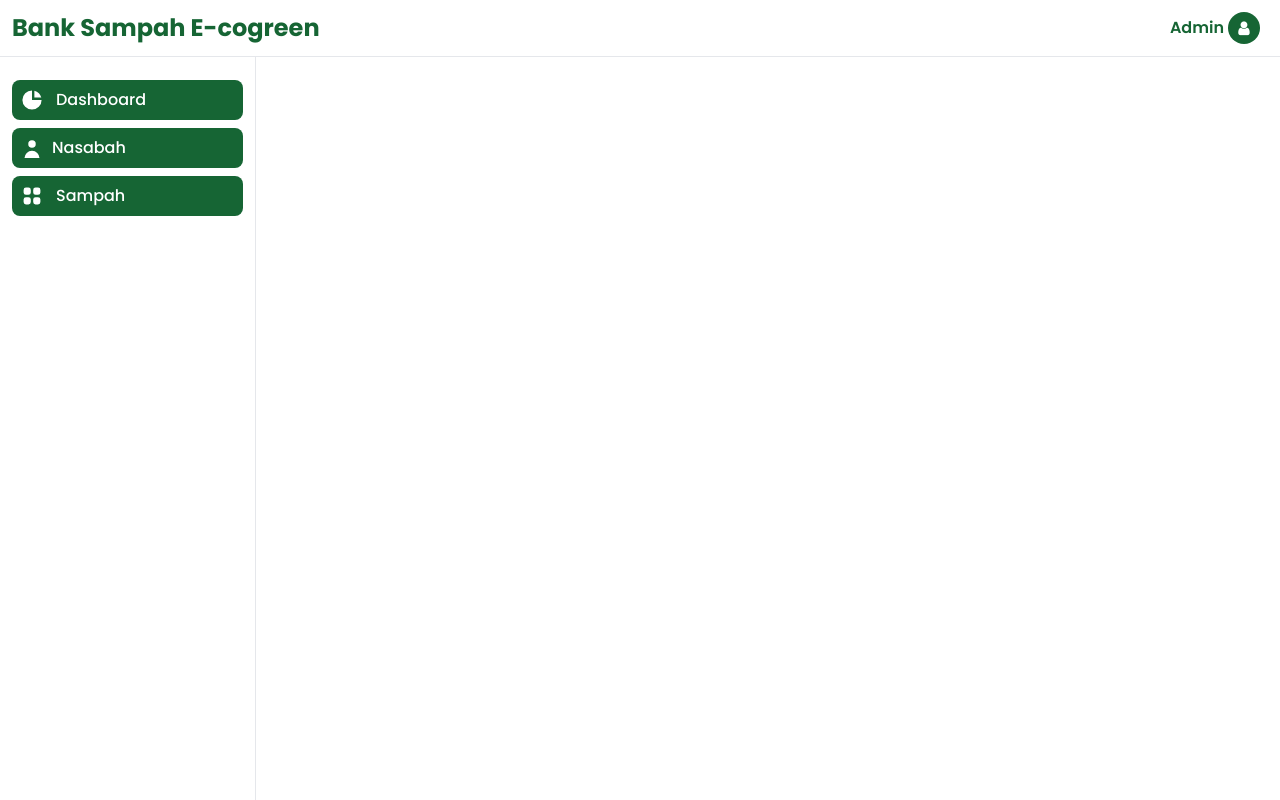
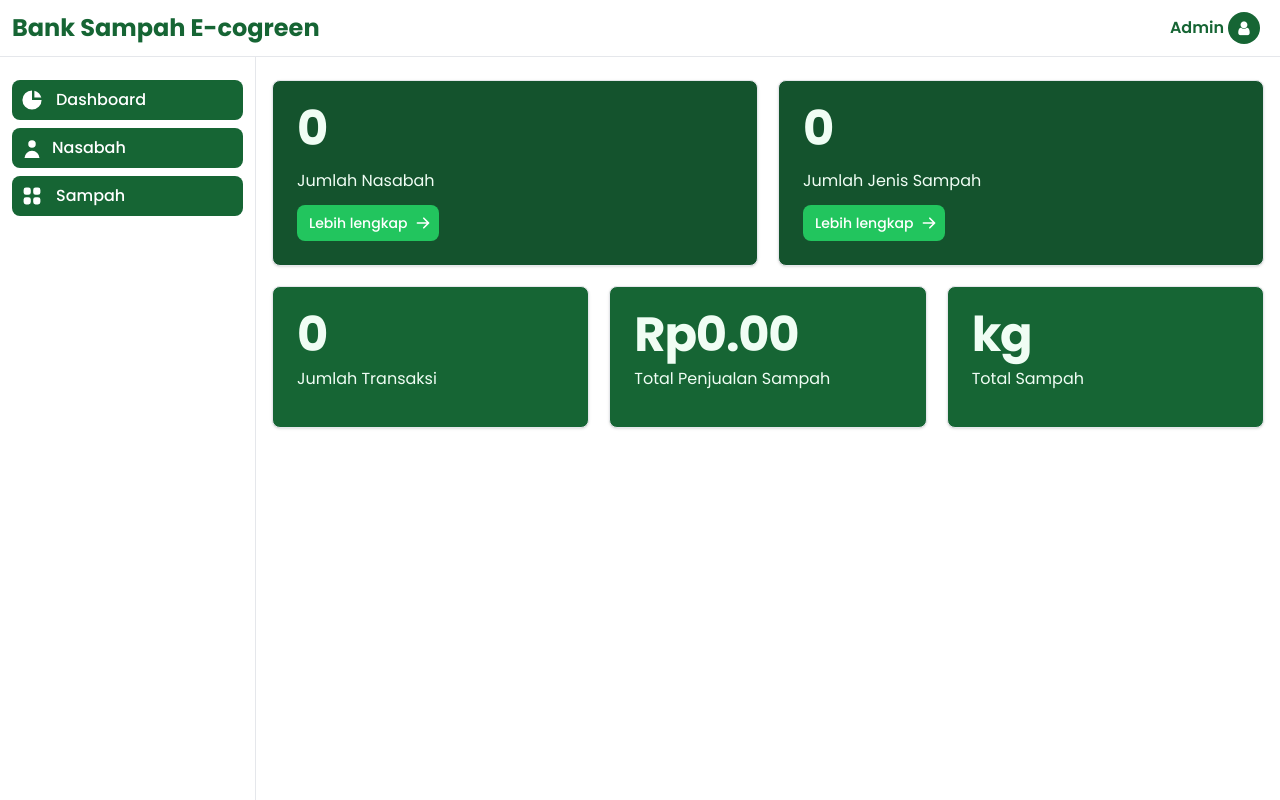
Before and after one commit to rosnawati30/bank-sampah, a CodeIgniter 4 app: the page made by app/Views/dashboard.php in a window 1280 px wide. Run offline with PHP 8.4 and a stand-in for CodeIgniter, Linux system fonts and the light colour scheme; the template is opened without the code that fills it, so the values that code supplies are empty; some libraries are stand-ins or nearby versions.

Commit message:
added dashboard

```diff
--- a/app/Views/dashboard.php
+++ b/app/Views/dashboard.php
@@ -1,6 +1,41 @@
 <?= $this->extend('template/layout'); ?>
 <?= $this->section('content'); ?>
 
-<!-- isi -->
+<div class="px-4 py-20 h-screen sm:ml-64">
+    <main class="grid gap-5">
+        <main class="grid grid-cols-1 md:grid-cols-2 gap-5">
+            <div class="p-6 bg-green-900 border border-gray-200 rounded-lg shadow">
+                <h5 class="mb-4 text-5xl font-bold tracking-tight text-green-50"> <?= count($nasabah) ?> </h5>
+                <p class="mb-3 font-normal text-green-50"> Jumlah Nasabah </p>
+                <a href="/nasabah" class="inline-flex items-center px-3 py-2 text-sm font-medium text-center text-white bg-green-500 rounded-lg hover:bg-green-800 focus:ring-4 focus:outline-none focus:ring-green-300">
+                    Lebih lengkap
+                    <svg aria-hidden="true" class="w-4 h-4 ml-2 -mr-1" fill="currentColor" viewBox="0 0 20 20" xmlns="http://www.w3.org/2000/svg"><path fill-rule="evenodd" d="M10.293 3.293a1 1 0 011.414 0l6 6a1 1 0 010 1.414l-6 6a1 1 0 01-1.414-1.414L14.586 11H3a1 1 0 110-2h11.586l-4.293-4.293a1 1 0 010-1.414z" clip-rule="evenodd"></path></svg>
+                </a>
+            </div>
+            <div class="p-6 bg-green-900 border border-gray-200 rounded-lg shadow">
+                <h5 class="mb-4 text-5xl font-bold tracking-tight text-green-50"> <?= count($sampah) ?> </h5>
+                <p class="mb-3 font-normal text-green-50"> Jumlah Jenis Sampah </p>
+                <a href="/sampah" class="inline-flex items-center px-3 py-2 text-sm font-medium text-center text-white bg-green-500 rounded-lg hover:bg-green-800 focus:ring-4 focus:outline-none focus:ring-green-300">
+                    Lebih lengkap
+                    <svg aria-hidden="true" class="w-4 h-4 ml-2 -mr-1" fill="currentColor" viewBox="0 0 20 20" xmlns="http://www.w3.org/2000/svg"><path fill-rule="evenodd" d="M10.293 3.293a1 1 0 011.414 0l6 6a1 1 0 010 1.414l-6 6a1 1 0 01-1.414-1.414L14.586 11H3a1 1 0 110-2h11.586l-4.293-4.293a1 1 0 010-1.414z" clip-rule="evenodd"></path></svg>
+                </a>
+        </main>
+
+        <main class="grid grid-cols-1 md:grid-cols-3 gap-5">
+            <div class="p-6 bg-green-800 border border-gray-200 rounded-lg shadow">
+                <h5 class="mb-2 text-5xl font-bold tracking-tight text-green-50"> <?= count($transaksi) ?> </h5>
+                <p class="mb-3 font-normal text-green-50"> Jumlah Transaksi </p>
+            </div>
+            <div class="p-6 bg-green-800 border border-gray-200 rounded-lg shadow">
+                <h5 class="mb-2 text-5xl font-bold tracking-tight text-green-50">Rp<?= number_format($totalpenjualan, 2); ?></h5>
+                <p class="mb-3 font-normal text-green-50"> Total Penjualan Sampah </p>
+            </div>
+            <div class="p-6 bg-green-800 border border-gray-200 rounded-lg shadow">
+                <h5 class="mb-2 text-5xl font-bold tracking-tight text-green-50"> <?= $totalberat ?> kg</h5>
+                <p class="mb-3 font-normal text-green-50"> Total Sampah </p>
+            </div>
+        </main>
+    </main>
+</div>
 
 <?= $this->endSection(); ?>
```
Also changed, not shown: app/Controllers/Home.php (+34 -1 lines).
